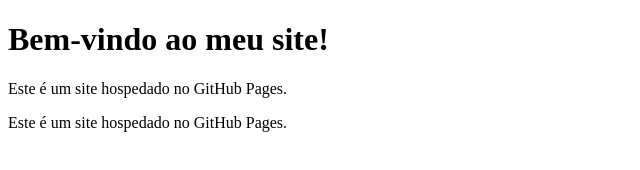
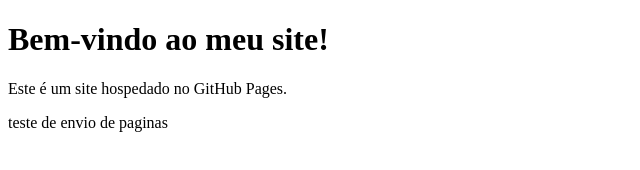
Before and after one commit to luizgustavovga/projetos, a plain HTML site: page index.html in a window 1280 px wide. Shown: the whole page, without its empty margins (0-640 px from the left). Drawn offline with Linux system fonts and the light colour scheme.

Commit message:
Update index.html

```diff
--- a/index.html
+++ b/index.html
@@ -7,6 +7,8 @@
 <body>
     <h1>Bem-vindo ao meu site!</h1>
     <p>Este é um site hospedado no GitHub Pages.</p>
-    <p>Este é um site hospedado no GitHub Pages.</p>
+    <p>teste de envio de paginas</p>
+
+
 </body>
 </html>
```
